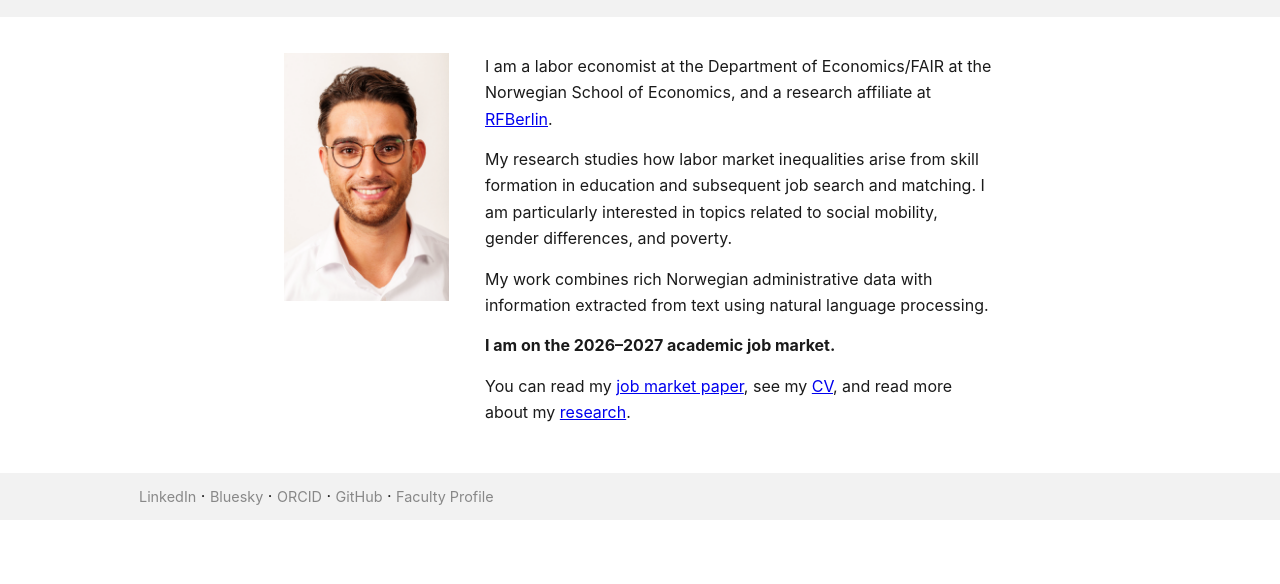
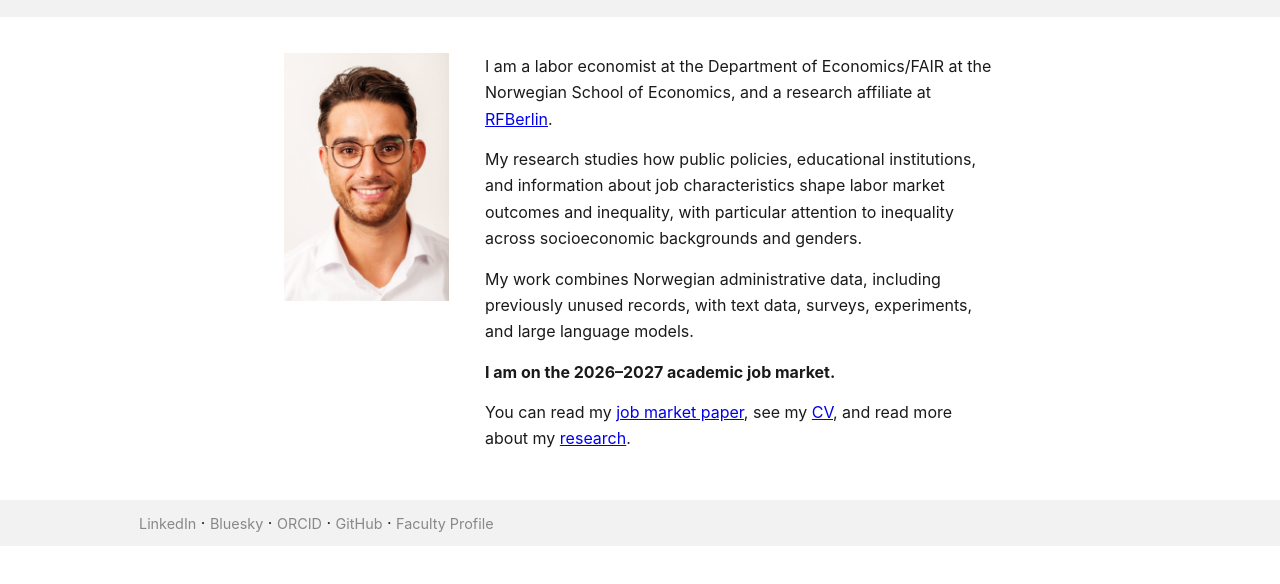
Before and after one commit to adamreir/adamreir.github.io, a plain HTML site: page index.html in a window 1280 px wide. Shown: the part 116-700 px from the top of the page. Drawn offline with Linux system fonts and the light colour scheme.

Commit message:
Change how I present my research interests.

```diff
--- a/index.html
+++ b/index.html
@@ -32,8 +32,8 @@
         </div>
         <div class="about-bio">
           <p>I am a labor economist at the Department of Economics/FAIR at the Norwegian School of Economics, and a research affiliate at <a href="https://www.rfberlin.com/" target="_blank">RFBerlin</a>.</p>
-          <p>My research studies how labor market inequalities arise from skill formation in education and subsequent job search and matching. I am particularly interested in topics related to social mobility, gender differences, and poverty.</p>
-          <p>My work combines rich Norwegian administrative data with information extracted from text using natural language processing.</p>
+          <p>My research studies how public policies, educational institutions, and information about job characteristics shape labor market outcomes and inequality, with particular attention to inequality across socioeconomic backgrounds and genders.</p>
+          <p>My work combines Norwegian administrative data, including previously unused records, with text data, surveys, experiments, and large language models.</p>
           <p><strong>I am on the 2026&ndash;2027 academic job market.</strong></p>
           <p>You can read my <a href="/files/CookEastReiremoWillen.pdf" target="_blank">job market paper</a>, see my <a href="/files/CV_Adam_Reiremo.pdf" target="_blank">CV</a>, and read more about my <a href="/research/">research</a>.</p>
         </div>
```
